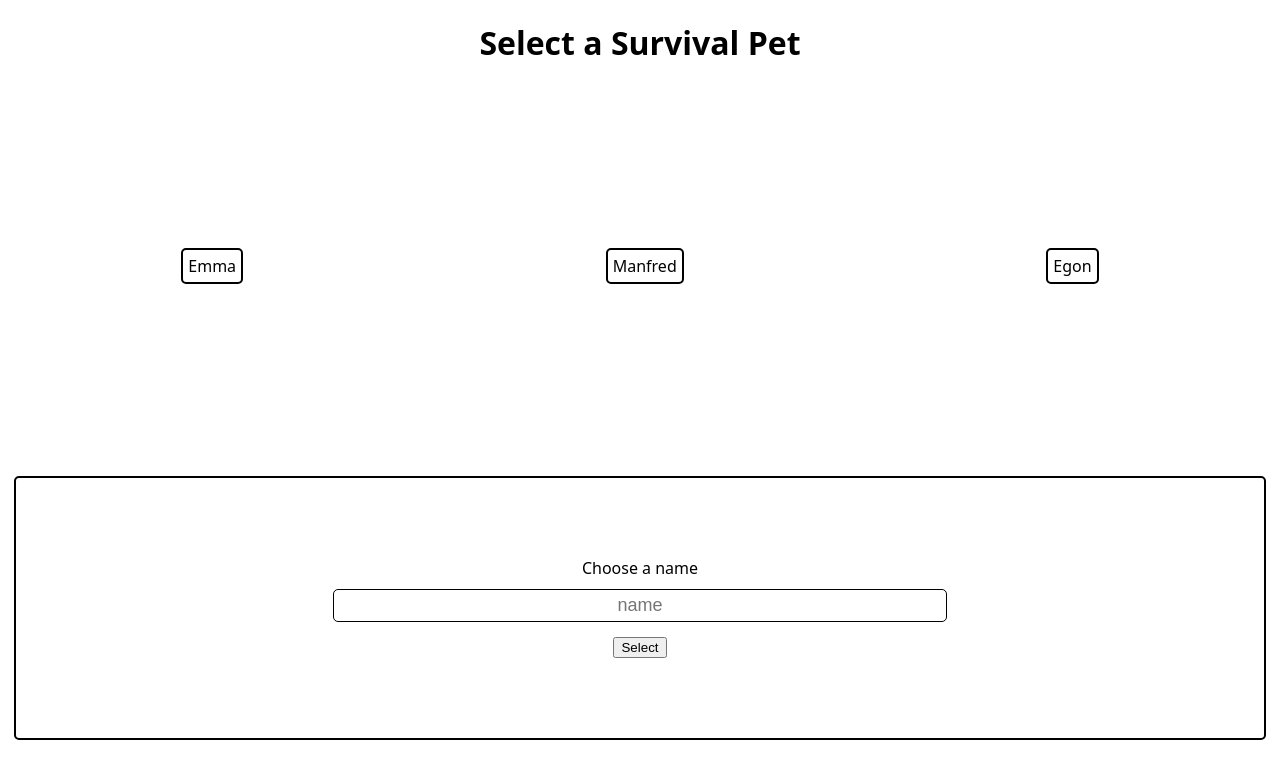
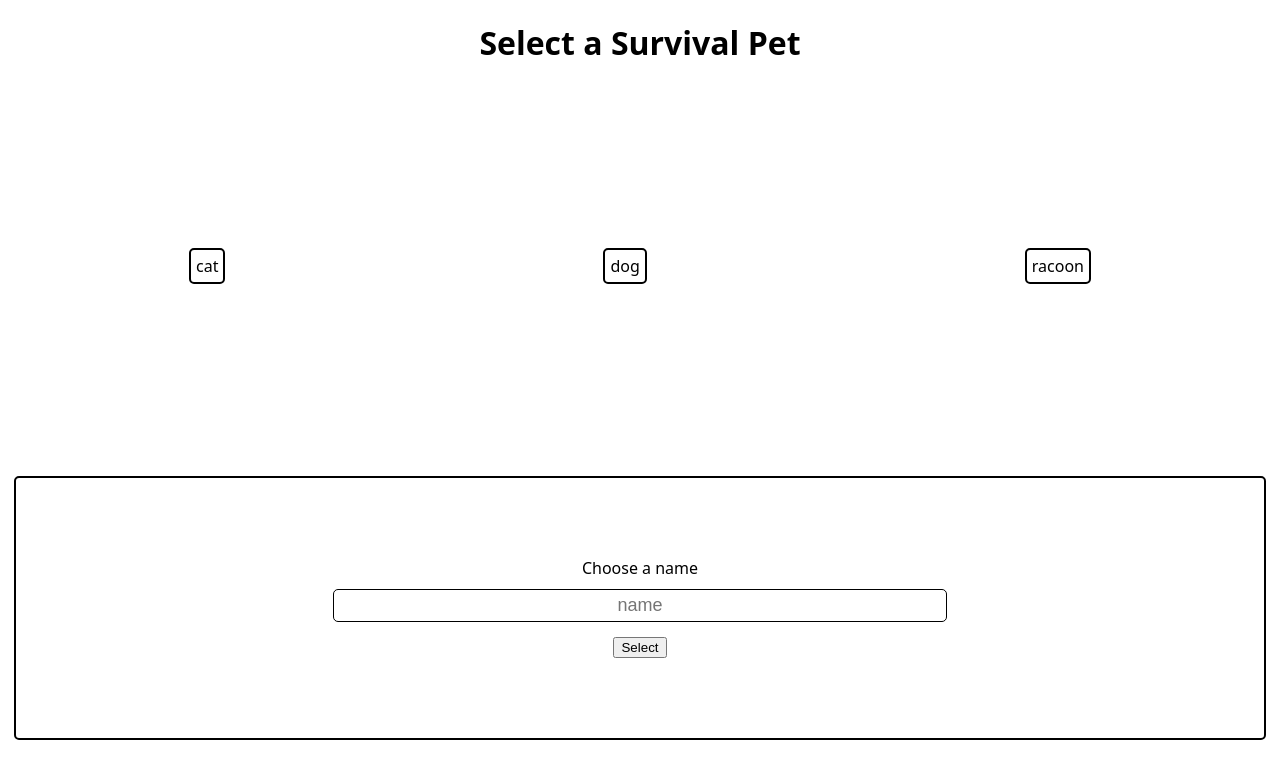
Before and after one commit to Braun-Johannes/Survival-Pets, a Next.js app: page / in a window 1280 px wide. Shown: the top 778 px of the page. Built offline with nearby package versions, Linux system fonts and the light colour scheme.

Commit message:
changed shown pet from name to type on select page

```diff
--- a/components/PetList.jsx
+++ b/components/PetList.jsx
@@ -20,7 +20,7 @@ export default function PetList({ onSelectPet, selectedPet }) {
                 }}
                 $variant="select"
               >
-                {pet.name}
+                {pet.type}
               </StyledButton>
             </StyledListItem>
           );
```
